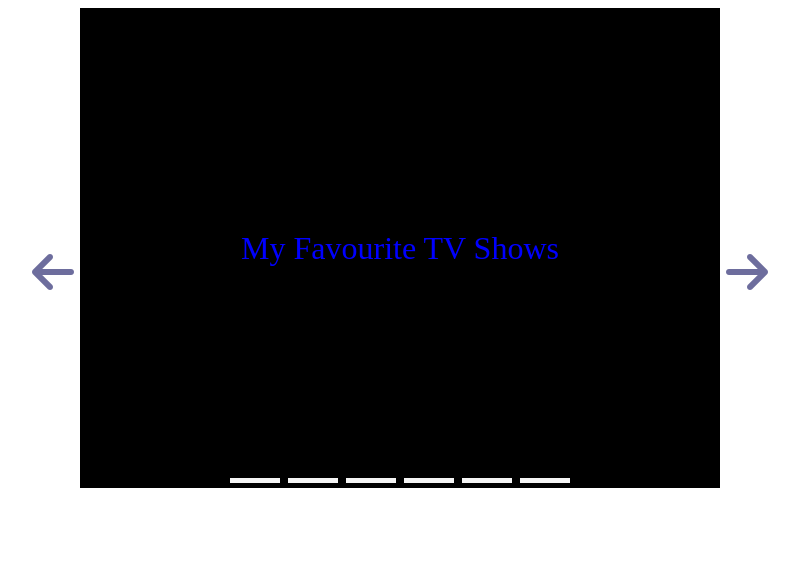
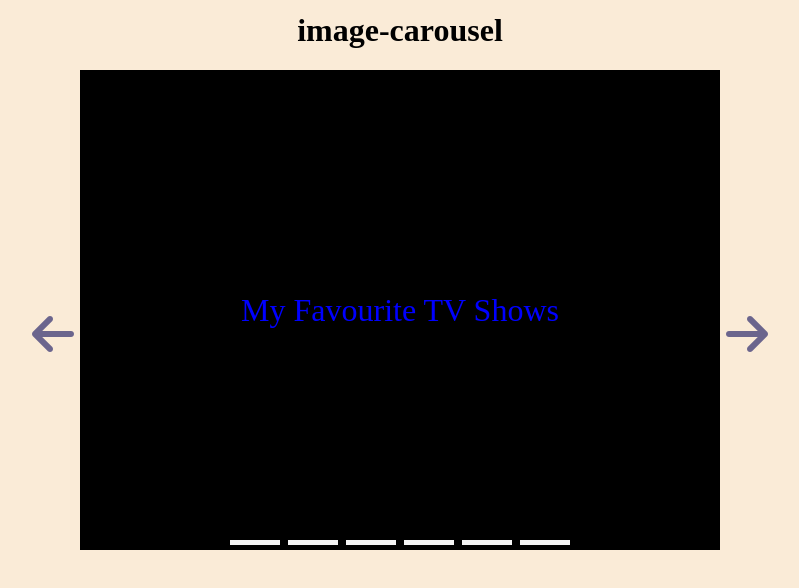
Before and after one commit to jer95/img-carousel, a website built with webpack: page src/img-carousel.html in a window 1280 px wide. Shown: the whole page, without its empty margins (240-1039 px from the left). Built offline with nearby package versions, Linux system fonts and the light colour scheme.

Commit message:
finished version

```diff
--- a/src/img-carousel.html
+++ b/src/img-carousel.html
@@ -11,6 +11,9 @@
     />
   </head>
   <body>
+    <header>
+      <h1>image-carousel</h1>
+    </header>
     <div class="main-container">
       <button
         id="previous"
--- a/src/styles.css
+++ b/src/styles.css
@@ -4,6 +4,13 @@
 
 body {
   height: 100vh;
+  background-color: antiquewhite;
+}
+
+h1,
+header {
+  text-align: center;
+  margin-top: 12px;
 }
 
 .next {
@@ -64,7 +71,6 @@ body {
 .img5 {
   display: none;
   position: absolute;
-  bottom: 5px;
   height: 100%;
   width: 100%;
   background-image: url(imgs/img5.jpg);
```
